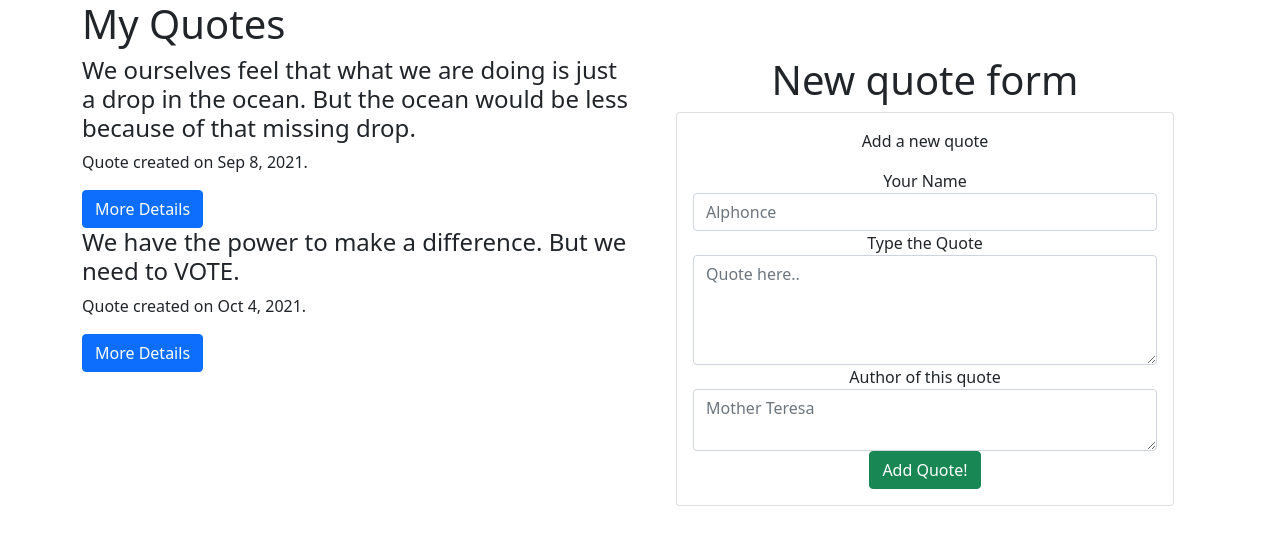
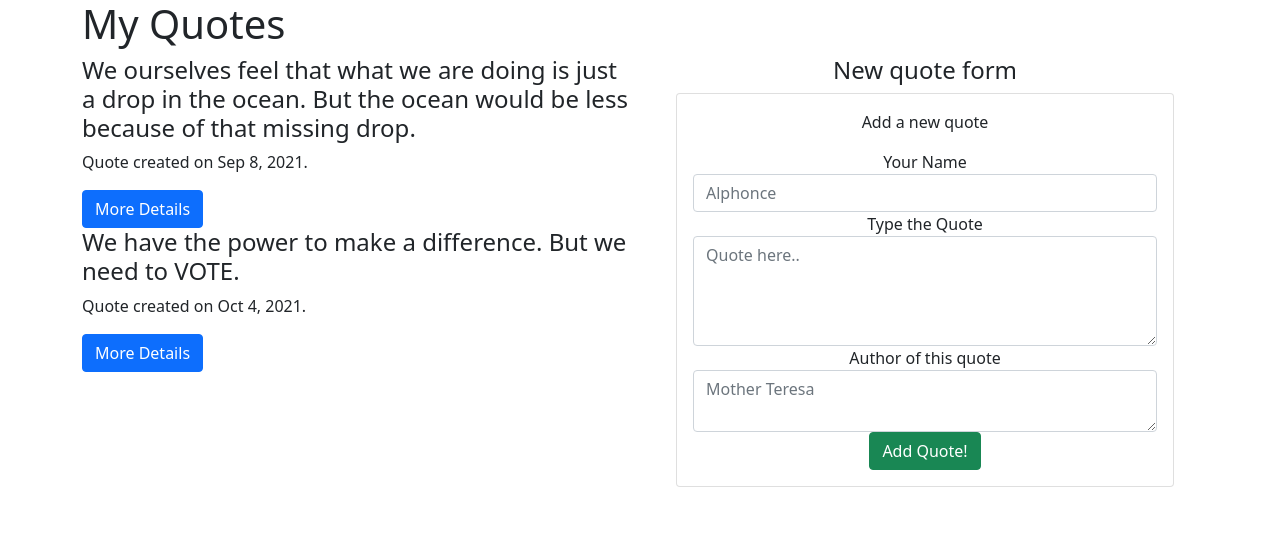
Before and after one commit to Kips-alih/Quotes-App, an Angular app: page / in a window 1280 px wide. Shown: the top 542 px of the page. Built offline with nearby package versions, Linux system fonts and the light colour scheme.

Commit message:
Change h1 element to h4

```diff
--- a/src/app/quote-form/quote-form.component.html
+++ b/src/app/quote-form/quote-form.component.html
@@ -1,6 +1,6 @@
 <div class="container">
 
-  <h1>New quote form</h1>
+  <h4>New quote form</h4>
 
 
   <div class="card" >
@@ -34,11 +34,12 @@
             <label for="add">Date Added</label>
             <input type="date"  class="form-control" id="add" name="add" required>
           </div> -->
-        <button type="submit" class="btn btn-success">Add Quote!</button>
+          <button id="addQuote" type="submit" class="btn btn-success">Add Quote!</button>
         </form>
       </div>
 
 
+    </div>
   </div>
 </div>
   <!-- <hr>
```
Lines whose indentation alone changed are shown as unchanged.
